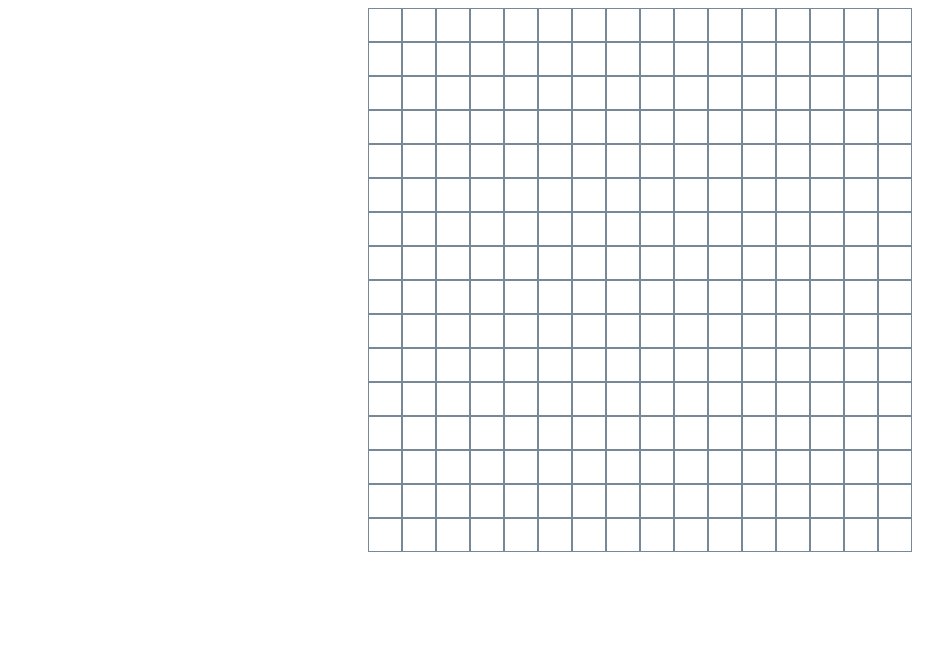
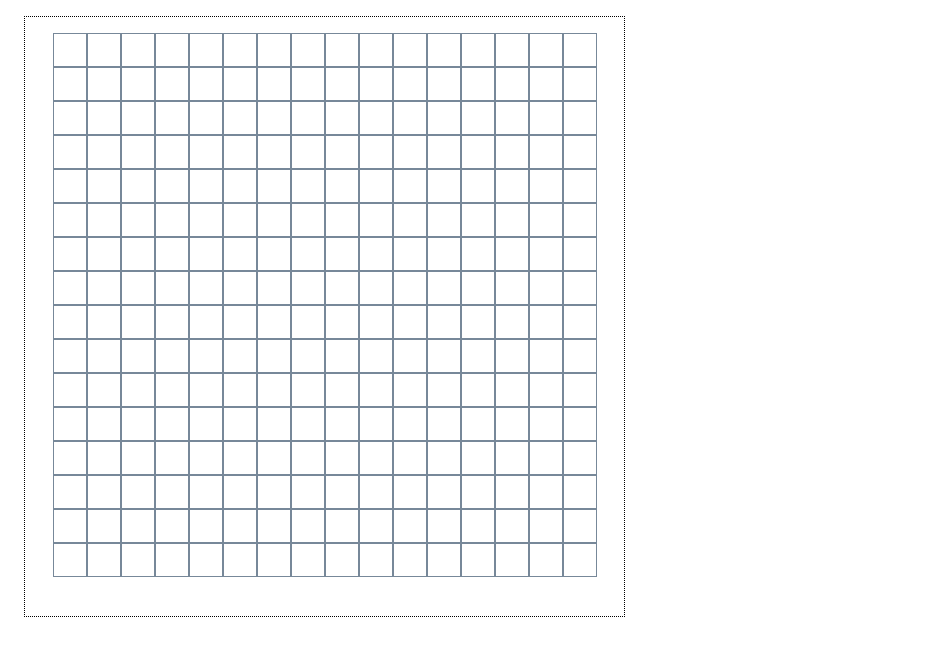
Before and after one commit to ephous/odin-etch-a-sketch, a plain HTML site: page index.html in a window 1280 px wide. Shown: the whole page, without its empty margins (0-951 px from the left). Drawn offline with Linux system fonts and the light colour scheme.

Commit message:
Adjust styling of squares and width of parent container

```diff
--- a/style.css
+++ b/style.css
@@ -1,9 +1,11 @@
-/*#container {
-    display:flex;
-    flex-direction: column;
-    justify-content:stretch;
-    flex-wrap: wrap;
-}*/
+#container {
+    width: 567px;
+    height: 567px;
+    border-style: dotted;
+    border-width: 1px;
+    margin: 16px;
+    padding: 16px;
+}
 
 .grid-row {
     display: flex;
@@ -16,7 +18,7 @@
     height: 32px;
     border-style: solid;
     border-color: lightslategray;
-    border-width:1px;
+    border-width: 1px;
     margin: 0;
 }
 
```
